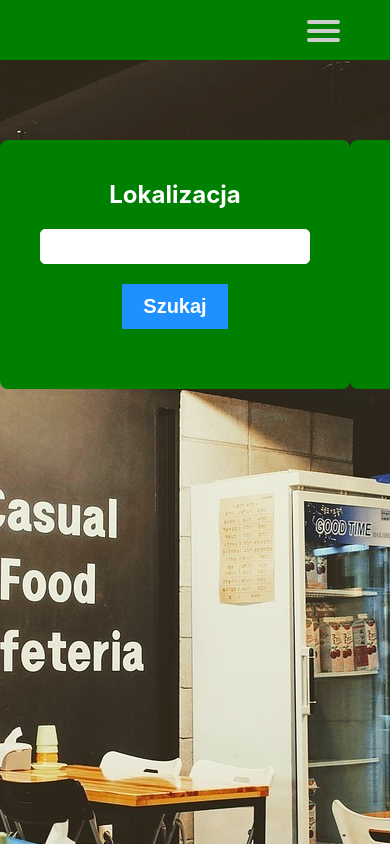
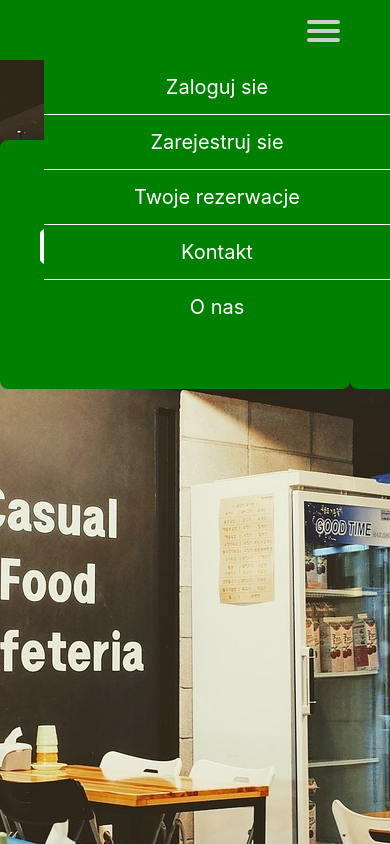
Before and after one commit to Paula066/project-wsei, a React (Create React App) app: page / in a window 390 px wide. Shown: the top 844 px of the page. Built offline with nearby package versions, Linux system fonts and the light colour scheme.

Commit message:
add hamburger

```diff
--- a/src/App.js
+++ b/src/App.js
@@ -1,69 +1,102 @@
-import React from 'react';
+import React, { Component } from "react";
 import './App.scss';
 
-const handleClick = () => {
-    console.log('lala');
-}
-class App extends React.Component {
 
-  render() {
-    return (
-        <div>
-            <Header />
-            <Box />
-        </div>
-    );
-  }
+class Header extends Component {
+
+    state = {
+        burgerOpen: false,
+    }
+
+    burgerHandler = () => {
+        console.log("lal");
+        this.setState({
+            burgerOpen: !this.state.burgerOpen
+        });
+    }
+
+    render() {
+
+        const burgerOpen = this.state.burgerOpen;
+        return (
+            <div className="header">
+                <Hamburger onClick={this.burgerHandler} />
+                {burgerOpen && <Menu />}
+                <Menu />
+            </div>
+        )
+    }
 }
 
+class Hamburger extends Component {
 
-const Header = () => {
-    return (
-        <div className="header">
-            <div className="hamburger" onClick={handleClick}>
+    render() {
+
+        const onClick = this.props.onClick;
+        return (
+            <div className="hamburger" onClick={onClick}>
                 <span></span>
                 <span></span>
                 <span></span>
             </div>
+        )
+    }
+}
+
+class Menu extends Component {
+    render() {
+        return (
             <div className="popup">
                 <ul>
                     <li>
-                        <a href="#">Zaloguj sie</a>
+                        <a href="/#">Zaloguj sie</a>
                     </li>
                     <li>
-                        <a href="#">Zarejestruj sie</a>
+                        <a href="/#">Zarejestruj sie</a>
                     </li>
                     <li>
-                        <a href="#">Twoje rezerwacje</a>
+                        <a href="/#">Twoje rezerwacje</a>
                     </li>
                     <li>
-                        <a href="#">Kontakt</a>
+                        <a href="/#">Kontakt</a>
                     </li>
                     <li>
-                        <a href="#">O nas</a>
+                        <a href="/#">O nas</a>
                     </li>
                 </ul>
             </div>
-        </div>
-    )
+        )
+    }
 }
 
-const Box = () => {
-    return (
-        <div className="box">
-            <div className="container flex">
-                <div className="localization">
-                    <h2>Lokalizacja</h2>
-                    <input type="text" />
-                    <button>Szukaj</button>
-                </div>
-                <div className="localization">
-                    <h2>Znajdz restaurcje</h2>
-                    <input type="text" />
-                    <button>Szukaj</button>
+class Box extends Component {
+    render() {
+        return (
+            <div className="box">
+                <div className="container flex">
+                    <div className="localization">
+                        <h2>Lokalizacja</h2>
+                        <input type="text"/>
+                        <button>Szukaj</button>
+                    </div>
+                    <div className="localization">
+                        <h2>Znajdz restaurcje</h2>
+                        <input type="text"/>
+                        <button>Szukaj</button>
+                    </div>
                 </div>
             </div>
-        </div>
-    )
+        )
+    }
 }
-export default App;
+export default class App extends Component {
+
+    render() {
+        return (
+            <div>
+                <Header />
+                <Box />
+            </div>
+        );
+    }
+}
--- a/src/App.scss
+++ b/src/App.scss
@@ -22,7 +22,6 @@ body {
   position: relative;
 
   .popup {
-    display: none;
     flex-direction: column;
     background: green;
     position: absolute;
@@ -30,9 +29,7 @@ body {
     top: 60px;
     text-align: center;
 
-    &.open {
-      display: flex;
-    }
+
 
     ul {
       li {
```
